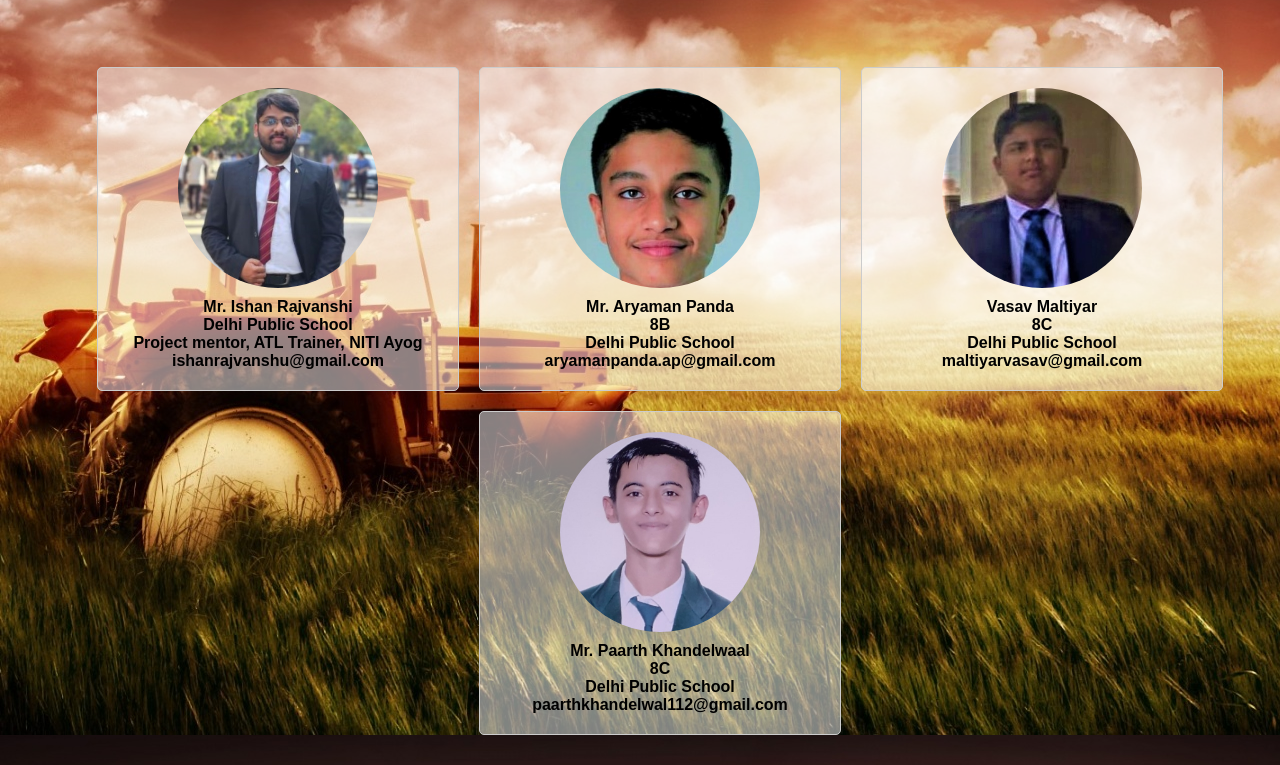
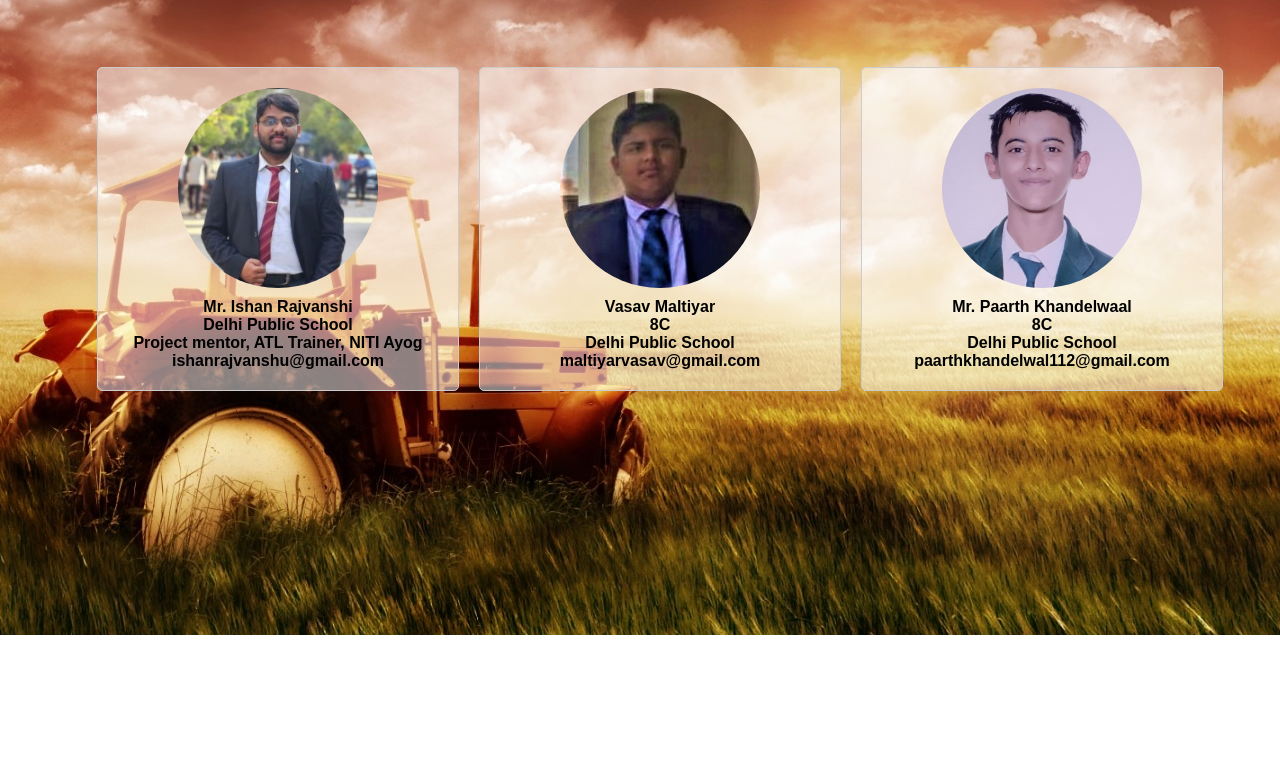
Before and after one commit to Vasav-Maltiyar/TrackTurfOG, a plain HTML site: page OurTeam.html in a window 1280 px wide. Shown: the part 165-930 px from the top of the page. After the commit the page ends 800 px from the top, so only its background shows below. Drawn offline with Linux system fonts and the light colour scheme.

Commit message:
remove aryaman from ourteam

```diff
--- a/OurTeam.html
+++ b/OurTeam.html
@@ -163,13 +163,7 @@ transition: .3s;
             <b>Project mentor, ATL Trainer, NITI Ayog</b>
             <b>ishanrajvanshu@gmail.com</b>
         </div>
-        <div class="image-container">
-            <img src="aryaman panda(4).jpg">
-            <b>Mr. Aryaman Panda</b>
-            <b>8B</b>
-            <b>Delhi Public School</b>
-            <b>aryamanpanda.ap@gmail.com</b>
-        </div>
+
         <div class="image-container">
             <img src="vasu.jpg">
             <b>Vasav Maltiyar</b>
```
